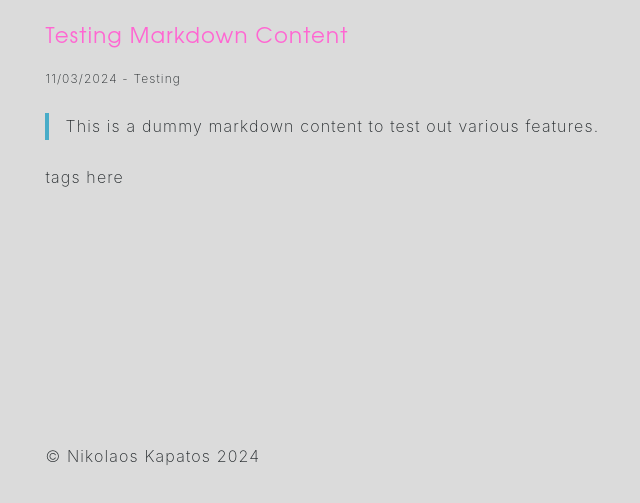
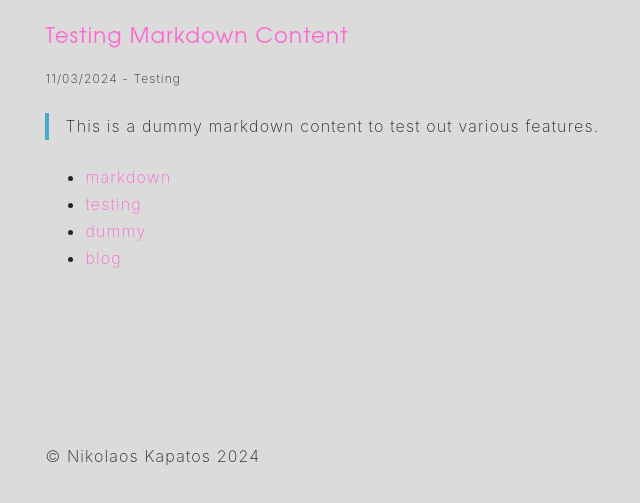
Before and after one commit to nkapatos/kapatos.com, an Astro site: page /posts in a window 1280 px wide. Shown: the part 295-798 px from the top of the page, without its empty margins (121-761 px from the left). Built offline with nearby package versions, Linux system fonts and the light colour scheme; Astro itself is replaced by a stand-in of ours.

Commit message:
feat: add tags list for the blog posts collection

```diff
--- a/src/components/tags-list.component.astro
+++ b/src/components/tags-list.component.astro
@@ -1 +1,20 @@
-tags here
+---
+interface Props {
+	tags: string[];
+}
+
+const {tags} = Astro.props;
+---
+
+<ul>
+    {tags.map(tag => (
+        <li>
+            <a
+                href={`/tags/${tag}`}
+                aria-label="View more posts with this tag"
+            >
+                {tag}
+            </a>
+        </li>
+    ))}
+</ul>
--- a/src/pages/posts/[...page].astro
+++ b/src/pages/posts/[...page].astro
@@ -3,20 +3,26 @@ import PageLayout from "@/layouts/page.layout.astro";
 import PostsListComponent from "@/components/posts-list.component.astro";
 import TagsListComponent from "@/components/tags-list.component.astro";
 
-import type { GetStaticPaths } from "astro";
-
+import type { GetStaticPaths, Page } from "astro";
+import type { CollectionEntry } from "astro:content";
 import { getCollection } from 'astro:content';
 
 export const getStaticPaths = (async ({paginate}) => {
   const allPosts = await getCollection('blog');
+  const tags = new Set(allPosts.flatMap(post => post.data.tags));
   const sortedPosts = allPosts.sort((a, b) => new Date(b.data.date).getTime() - new Date(a.data.date).getTime());
 
   return paginate(sortedPosts, {
-    pageSize: 8
+    pageSize: 8,
+    props: {tags: Array.from(tags)},
   })
 }) satisfies GetStaticPaths;
 
-const {page} = Astro.props;
+interface Props {
+	page: Page<CollectionEntry<"blog">>;
+	tags: string[];
+}
+const { page, tags} = Astro.props;
 ---
 
 <PageLayout title="Blog Posts">
@@ -24,6 +30,6 @@ const {page} = Astro.props;
     <PostsListComponent {page} />
   </section>
   <aside>
-    <TagsListComponent/>
+    <TagsListComponent {tags} />
   </aside>
 </PageLayout>
```
